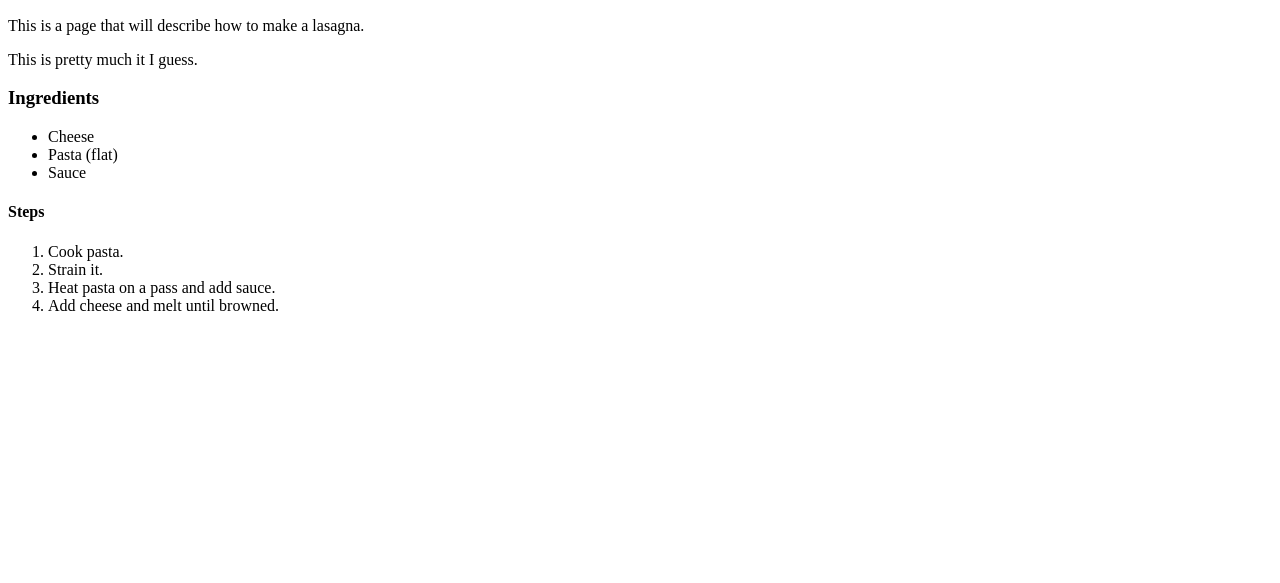
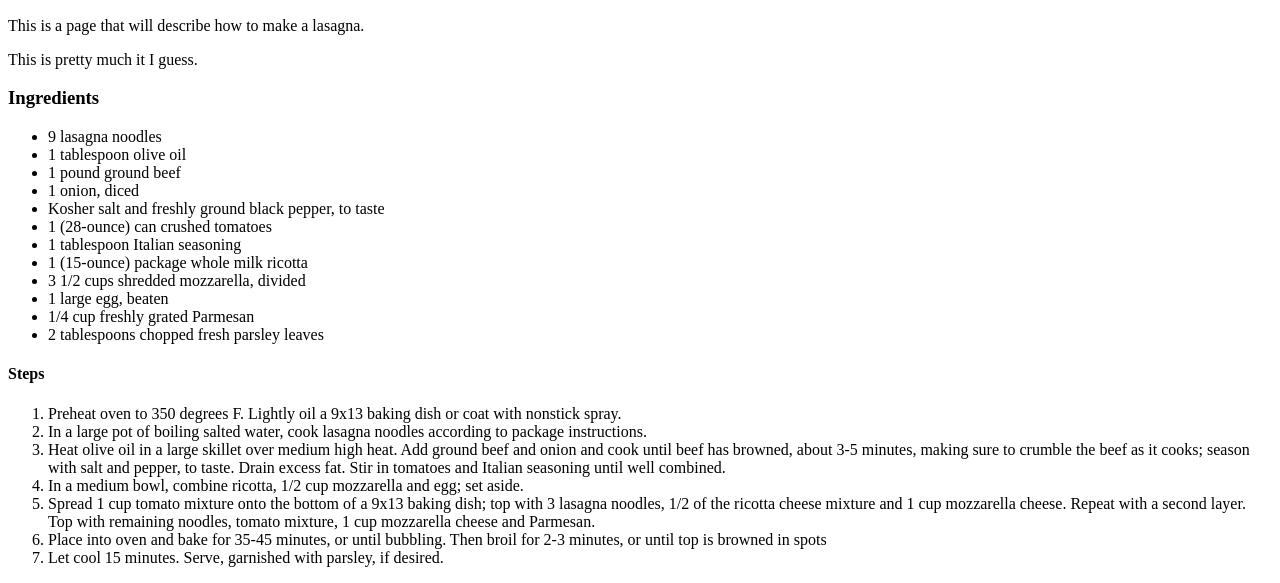
Before and after one commit to cvillanueva4111/odin-recipes, a plain HTML site: page recipes/lasagna.html in a window 1280 px wide. Shown: the part 434-1017 px from the top of the page. Before the commit the page ends 800 px from the top, so only its background shows below. Drawn offline with Linux system fonts and the light colour scheme.

Commit message:
Create actual lasagna recipe
Add a real recipe in an ordered list
Add ingredients in unordered list

```diff
--- a/recipes/lasagna.html
+++ b/recipes/lasagna.html
@@ -15,16 +15,30 @@
     <p>This is pretty much it I guess.</p>
     <h3>Ingredients</h3>
     <ul>
-        <li>Cheese</li>
-        <li>Pasta (flat)</li>
-        <li>Sauce</li>
+        <li>9 lasagna noodles</li>
+        <li>1 tablespoon olive oil</li>
+        <li>1 pound ground beef</li>
+        <li>1 onion, diced</li>
+        <li>Kosher salt and freshly ground black pepper, to taste</li>
+        <li>1 (28-ounce) can crushed tomatoes</li>
+        <li>1 tablespoon Italian seasoning </li>
+        <li>1 (15-ounce) package whole milk ricotta</li>
+        <li>3 1/2 cups shredded mozzarella, divided</li>
+        <li>1 large egg, beaten</li>
+        <li>1/4 cup freshly grated Parmesan</li>
+        <li>2 tablespoons chopped fresh parsley leaves</li>
     </ul>
     <h4>Steps</h4>
     <ol>
-        <li>Cook pasta.</li>
-        <li>Strain it.</li>
-        <li>Heat pasta on a pass and add sauce.</li>
-        <li>Add cheese and melt until browned.</li>
+        <li>Preheat oven to 350 degrees F. Lightly oil a 9x13 baking dish or coat with nonstick spray.</li>
+        <li>In a large pot of boiling salted water, cook lasagna noodles according to package instructions.</li>
+        <li>Heat olive oil in a large skillet over medium high heat. Add ground beef and onion and cook until beef has browned, about 3-5 minutes, making sure to
+            crumble the beef as it cooks; season with salt and pepper, to taste. Drain excess fat. Stir in tomatoes and Italian seasoning until well combined.</li>
+        <li>In a medium bowl, combine ricotta, 1/2 cup mozzarella and egg; set aside.</li>
+        <li>Spread 1 cup tomato mixture onto the bottom of a 9x13 baking dish; top with 3 lasagna noodles, 1/2 of the ricotta cheese mixture and 1 cup mozzarella cheese.
+            Repeat with a second layer. Top with remaining noodles, tomato mixture, 1 cup mozzarella cheese and Parmesan.</li>
+        <li>Place into oven and bake for 35-45 minutes, or until bubbling. Then broil for 2-3 minutes, or until top is browned in spots</li>
+        <li>Let cool 15 minutes. Serve, garnished with parsley, if desired.</li>
     </ol>
 </body>
 </html>
```
